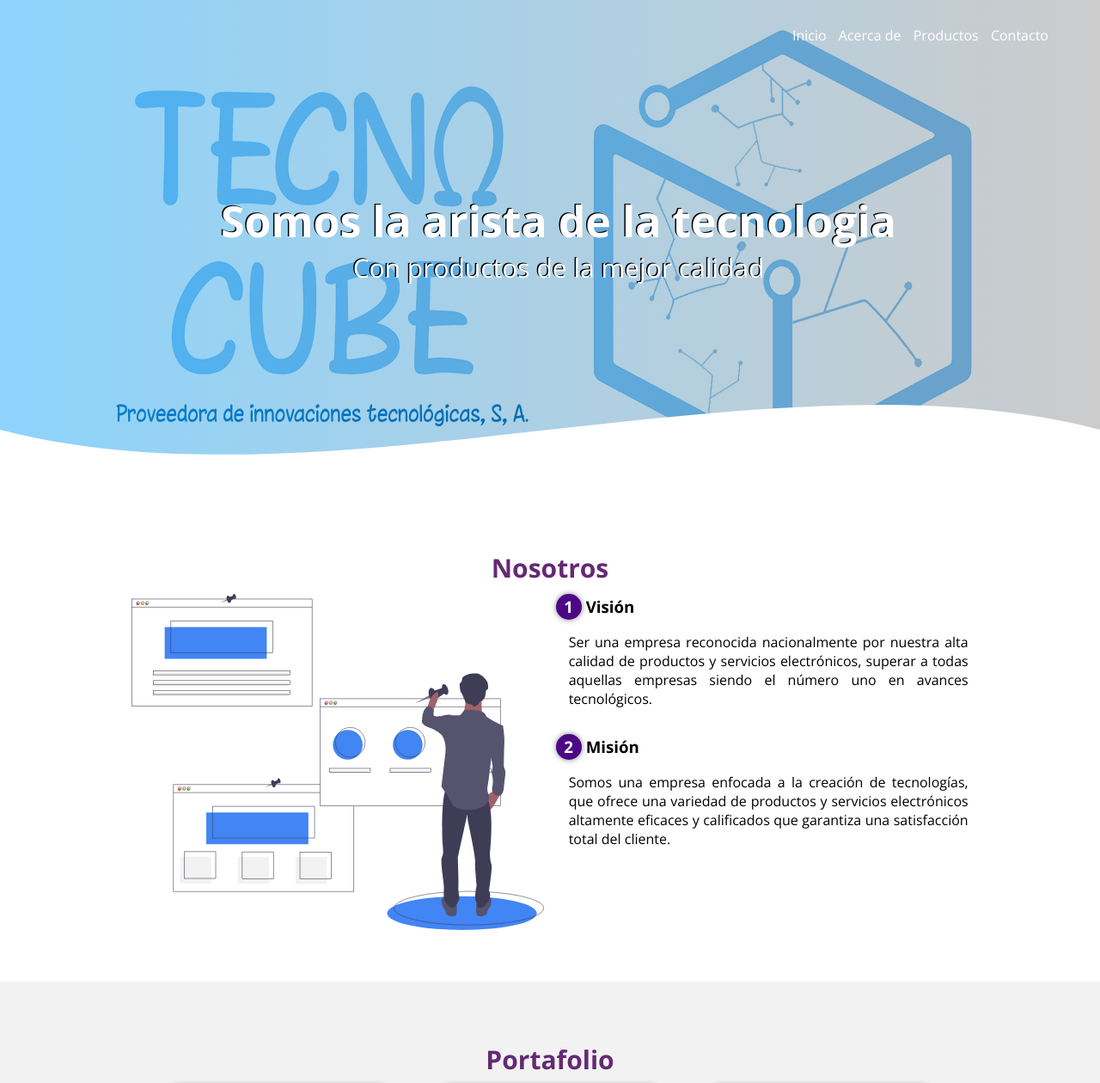
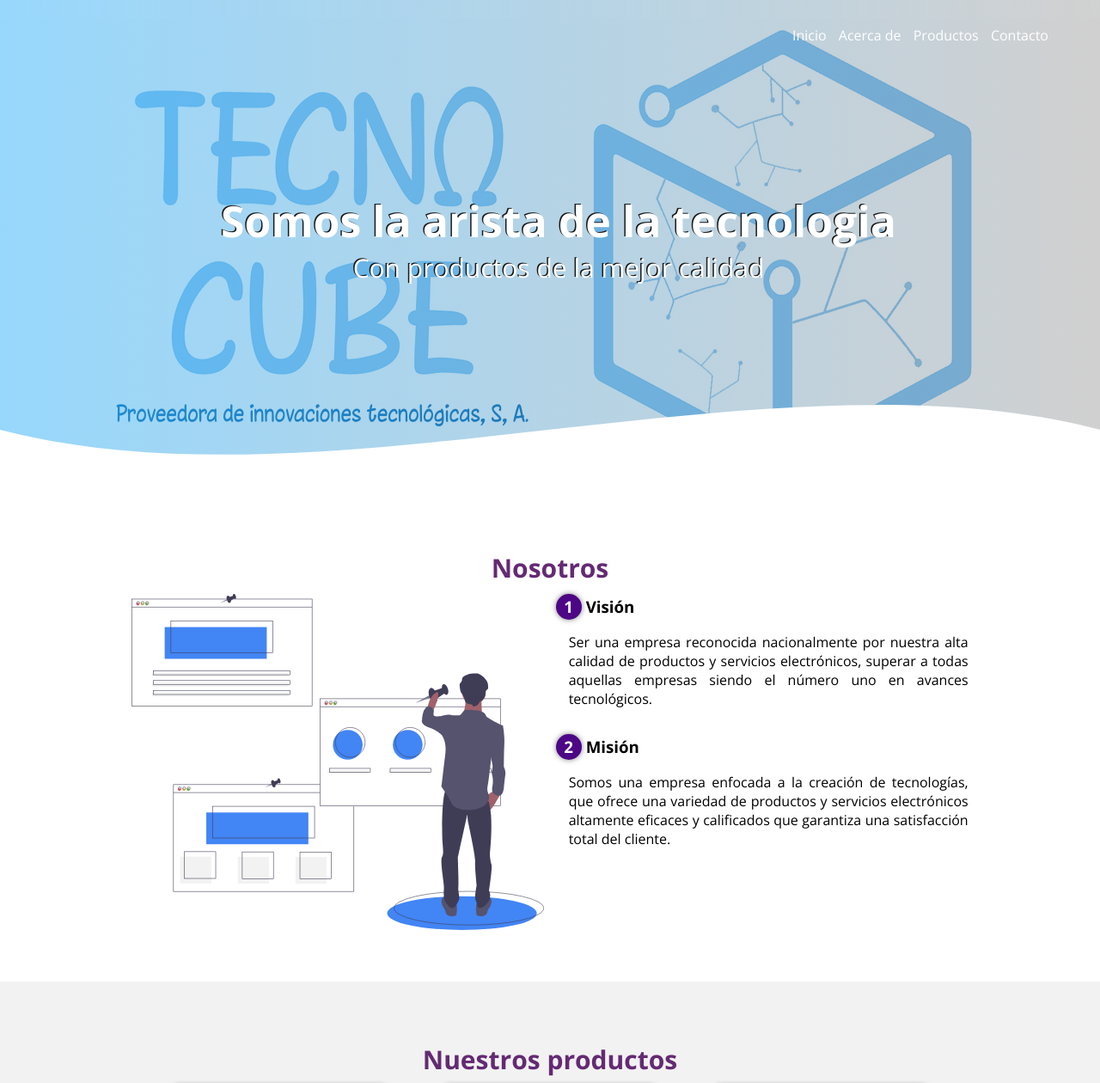
Before and after one commit to TecnoCubeGT/Home, a plain HTML site: page index.html in a window 1280 px wide. Shown: the top 1260 px of the page at 86% size. Drawn offline with nearby package versions, Linux system fonts and the light colour scheme.

Commit message:
Correciones

```diff
--- a/css/estilos.css
+++ b/css/estilos.css
@@ -43,6 +43,7 @@ header {
     background-size: contain;
 	background-repeat: no-repeat;
 	background-position: center center;
+	opacity: 0.90;
 
 }
 
--- a/index.html
+++ b/index.html
@@ -46,7 +46,7 @@
         </section>
         <section class="portafolio">
             <div class="contenedor">
-                <h2 class="titulo">Portafolio</h2>
+                <h2 class="titulo">Nuestros productos</h2>
                 <div class="galeria-port">
                     <div class="imagen-port">
                         <img src="img/img1.jpg" alt="">
```
